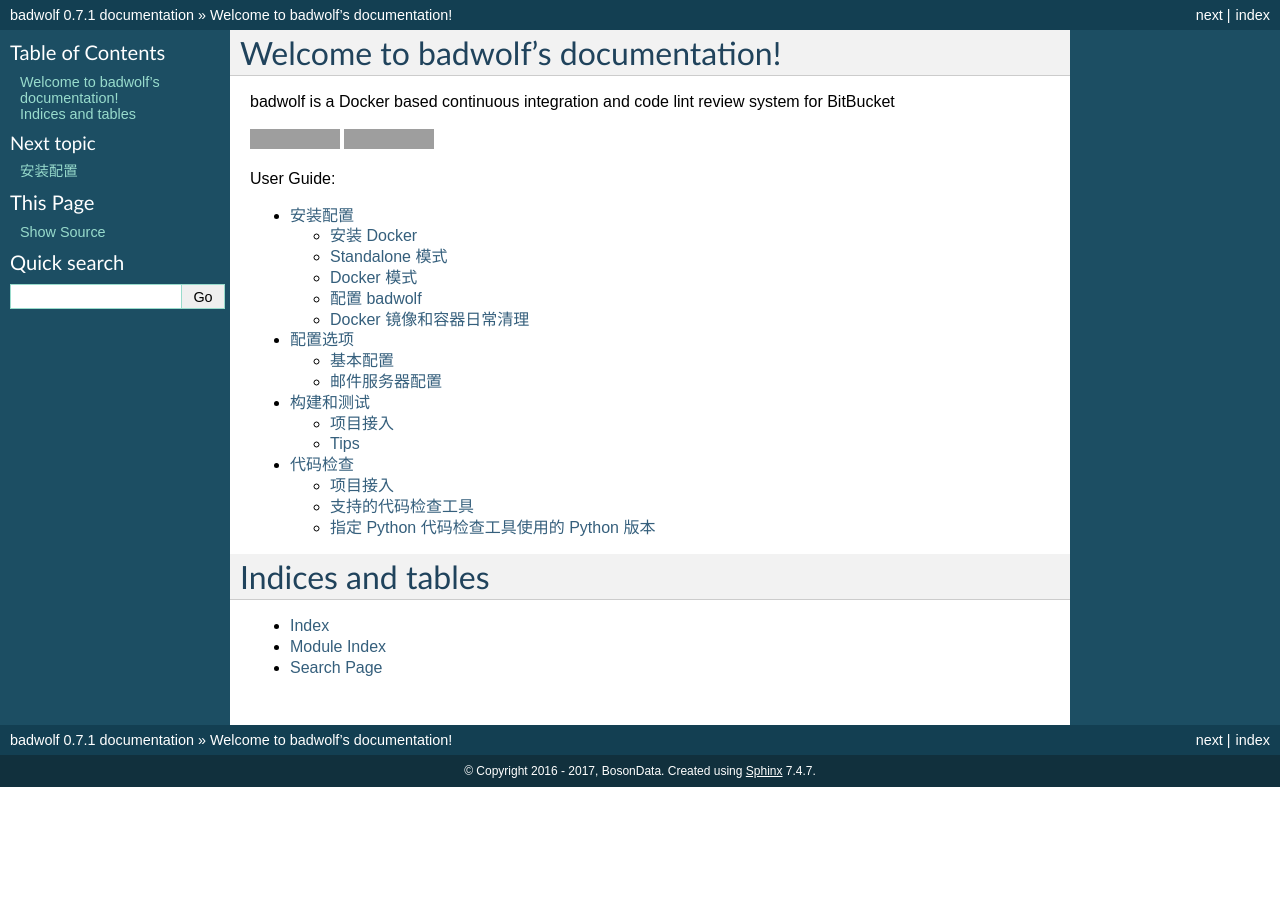
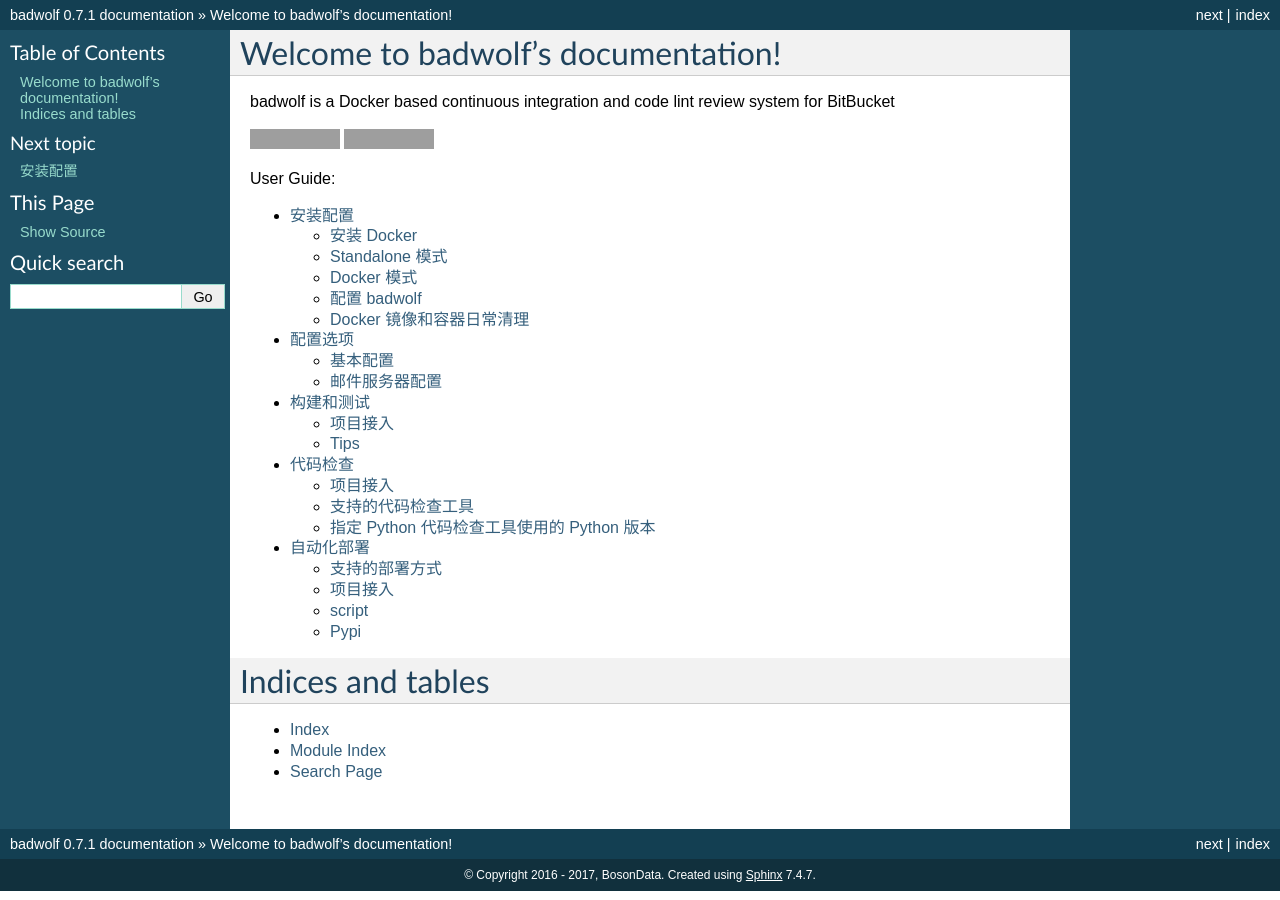
Before and after one commit to bosondata/badwolf, a Sphinx documentation site: the page built from docs/index.rst, in a window 1280 px wide. Built offline with Sphinx 7.4.7, drawn with Linux system fonts in a browser that asks for light colours; some of the changed lines change nothing that is shown; grey boxes are pictures that could not be loaded.

Commit message:
Add documentation for deployment

```diff
--- /dev/null
+++ b/docs/deploy.rst
@@ -0,0 +1,67 @@
+.. _deploy:
+
+自动化部署
+=================
+
+支持的部署方式
+-----------------
+
+1. 命令行脚本 script
+2. Pypi/PypiCloud
+
+项目接入
+------------------
+
+请先参考 :ref:`构建和测试 <build>` 文档接入项目，对于部署，可配置的项有：
+
+============================= ===================== ===================================================================
+选项名                        类型                  说明
+============================= ===================== ===================================================================
+deploy.branch                 string/list           开启部署的分支，默认为空
+deploy.tag                    boolean               是否开启 tag 部署
+deploy.script                 string/list           script deploy 参数
+deploy.pypi                   object                参考下面的文档
+after_deploy                  string/list           部署成功后运行的命令
+============================= ===================== ===================================================================
+
+script
+---------
+
+.. code-block:: yaml
+
+    deploy:
+      tag: true
+      script:
+        - echo 'Deploying'
+        - etc.
+
+Pypi
+------------
+
+可配置的项有：
+
+============================= ===================== ===================================================================
+选项名                        类型                  说明
+============================= ===================== ===================================================================
+username                      string                用户名
+password                      string                密码
+repository                    string                Pypi 仓库，默认为官方仓库
+============================= ===================== ===================================================================
+
+对于密码等敏感信息，可以使用 secure token 配置，可以使用 `badwolf encrypt` 命令生成，如：
+
+.. code-block:: bash
+
+    badwolf encrypt my_secret_key
+
+然后将生成的 token 以 `secure: <token>` 的形式插入 `.badwolf.yml` 中，如：
+
+.. code-block:: yaml
+
+    after_success: python setup.py sdist bdist_wheel > /dev/null
+    deploy:
+      tag: true
+      username: pypi
+      password:
+        secure: my_secure_token
+      repository: https://pypi.example.com
--- a/docs/index.rst
+++ b/docs/index.rst
@@ -22,6 +22,7 @@
    settings
    build
    lint
+   deploy
 
 
 Indices and tables
```
